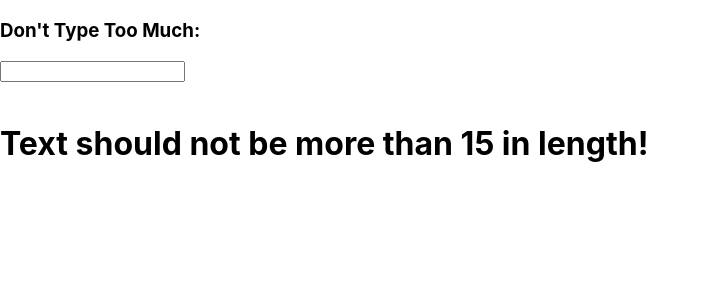
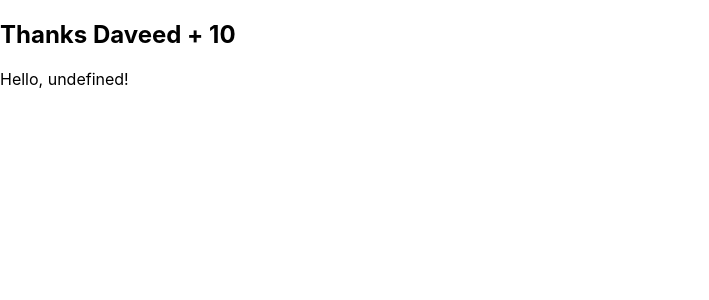
Before and after one commit to davido242/react-redux-class, a React (Create React App) app: page / in a window 1280 px wide. Shown: the top 300 px of the page, without its empty margins (0-709 px from the left). Built offline with nearby package versions, Linux system fonts and the light colour scheme.

Commit message:
Some Update

```diff
--- a/public/index.html
+++ b/public/index.html
@@ -24,7 +24,7 @@
       work correctly both with client-side routing and a non-root public URL.
       Learn how to configure a non-root public URL by running `npm run build`.
     -->
-    <title>React App</title>
+    <title>Daveed App</title>
   </head>
   <body>
     <noscript>You need to enable JavaScript to run this app.</noscript>
--- a/src/App.js
+++ b/src/App.js
@@ -1,42 +1,14 @@
-import React from 'react';
-// import ReactDOM from 'react-dom';
-import Greet from './Greet';
+import CheckAgeNew from './Greet';
 
-class GameOfChance extends React.Component {
-  constructor(props) {
-    super(props);
-    this.state = {
-      input: ''
-    };
-    this.handleChange = this.handleChange.bind(this);
-  }
-  handleChange(event) {
-    this.setState({ input: event.target.value })
-  }
-  render() {
-    let inputStyle = {
-      border: '1px solid black'
-    };
-
-    if (this.state.input.length > 15) {
-      inputStyle.border = '3px solid red';
-    }
-    const expression = inputStyle.border = '3px solid red' ? true : false;
-
-    return (
-      <div>
-        <h3>Don't Type Too Much:</h3>
-        <input
-          type="text"
-          style={inputStyle}
-          value={this.state.input}
-          onChange={this.handleChange} />
-          <br />
-          <br />
-          < Greet Greet={expression} />
+const GameOfChance = () => {
+      let x = 10;
+      return (
+        <div>
+          <h2>Thanks Daveed {"+ " + x}</h2>
+          <CheckAgeNew />
       </div>
     );
   }
-};
+
 
 export default GameOfChance;
--- a/src/Greet.js
+++ b/src/Greet.js
@@ -1,15 +1,12 @@
-import React from 'react';
-import ReactDOM from 'react-dom';
+// React Redux Class begins 7th July, 2022
+import { useEffect } from 'react';
 
-class Greet extends React.Component {
-  constructor(props) {
-    super(props);
-  }
-  render() {
-    return (
-     <h1>Text should not be more than 15 in length!</h1>
-      )
-  }
+function Greet({ name }) {
+  const message = `Hello, ${name}!`;
+  useEffect(() => {
+    document.title = `Greetings to ${name}`;
+  }, [name]);
+  return <div>{message}</div>;
 }
 
 export default Greet;
--- a/src/index.js
+++ b/src/index.js
@@ -1,13 +1,13 @@
 import React from 'react';
 import ReactDOM from 'react-dom';
 import './index.css';
-import CheckUserAge from './App';
+import CheckAge from './App';
 // import Greet from './Greet'
 import reportWebVitals from './reportWebVitals';
 
 ReactDOM.render(
   <React.StrictMode>
-    <CheckUserAge />
+    <CheckAge />
   </React.StrictMode>,
   document.getElementById('root')
 );
```
